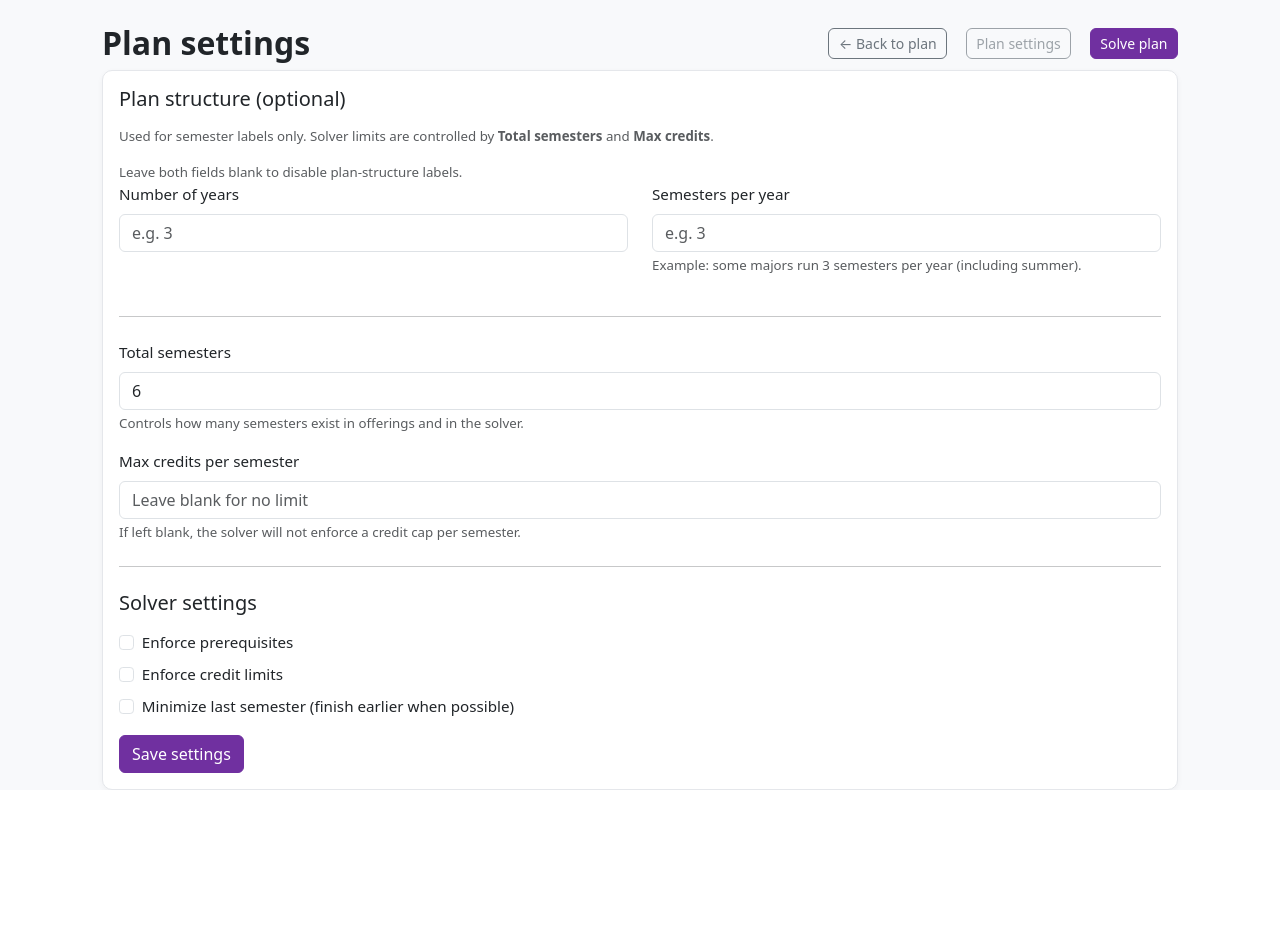
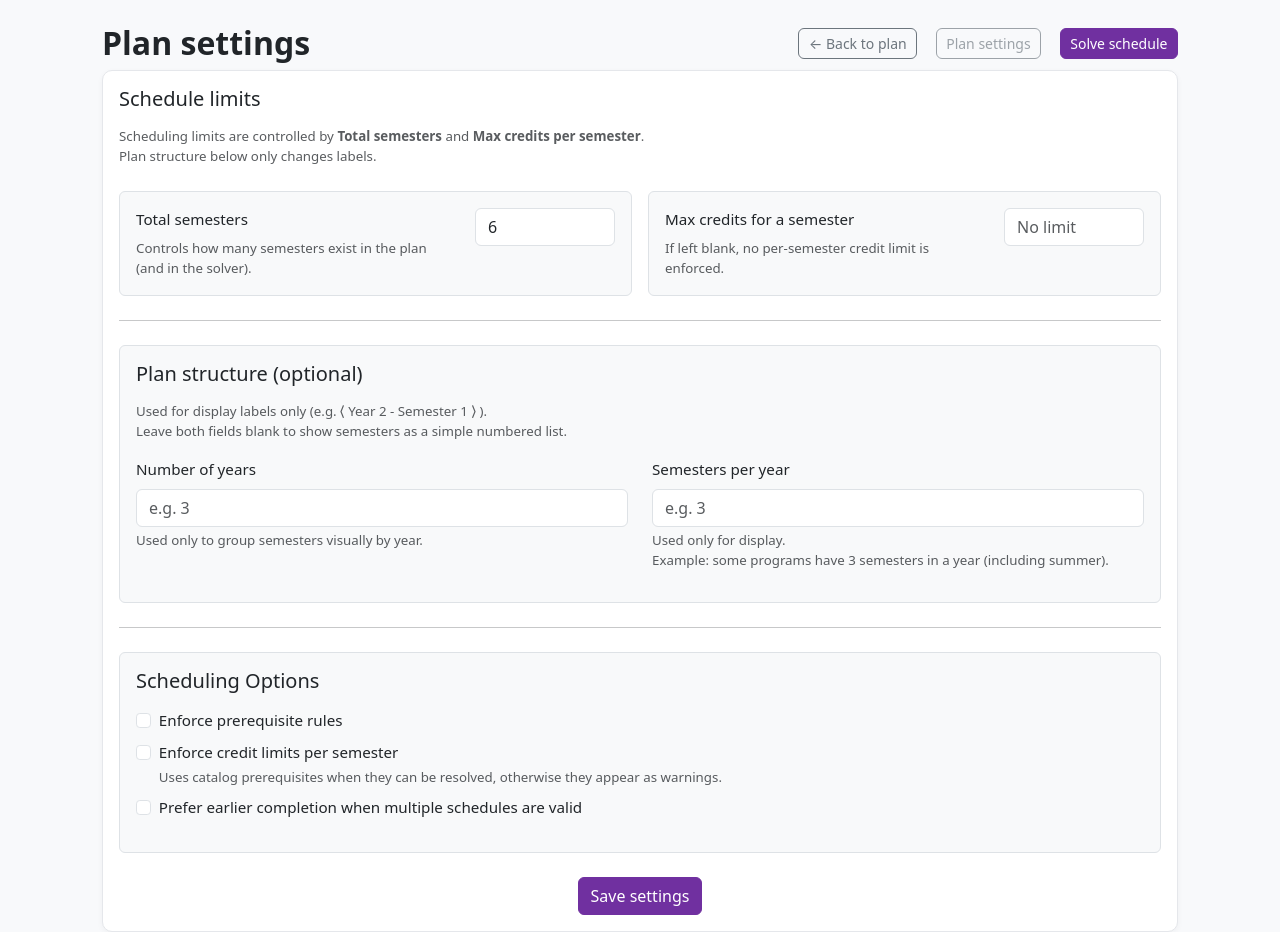
Before and after one commit to sarazoher/course-schedular, a Flask app: template templates/plan_settings.html in a window 1280 px wide. Shown: the part 56-988 px from the top of the page. Before the commit the page ends 846 px from the top, so only its background shows below. Run offline with Flask 3, Linux system fonts and the light colour scheme; the template is opened without the code that fills it, so the values that code supplies are empty.

Commit message:
Improve plan page messaging and redesign Plan Settings UI

```diff
--- a/templates/plan_schedule.html
+++ b/templates/plan_schedule.html
@@ -132,7 +132,7 @@
     <div class="alert alert-warning" role="alert">
       <div class="fw-semibold">No valid schedule could be produced.</div>
       <div class="mt-1">
-        The solver could not find a feasible schedule under the current plan configuration.
+        The solver could not find a feasible schedule under the current plan configuration.<br>
         This usually happens when course availability, prerequisites, or plan limits conflict.
       </div>
 
@@ -183,7 +183,7 @@
                 {% for course in bucket %}
                   {% set code_s = (course.code|string) %}
                   {% set m = (catalog_meta_courses.get(code_s) if catalog_meta_courses is defined else None) %}
-                  <!-- meta debug: {{ m }} -->
+
                   <li class="list-group-item">
                     <div class="d-flex justify-content-between align-items-start">
                       <div class="d-flex align-items-center gap-2">
--- a/templates/plan_settings.html
+++ b/templates/plan_settings.html
@@ -23,7 +23,7 @@
       class="d-inline"
     >
       <button type="submit" class="btn btn-primary btn-sm">
-        Solve plan
+        Solve schedule
       </button>
     </form>
   </div>
@@ -36,15 +36,88 @@
       method="POST"
       action="{{ url_for('main.plan_settings', plan_id=plan.id) }}"
     >
+
+      <!-- Schedule limits -->
+      <h5 class="mb-3">Schedule limits</h5>
+
+      <p class="text-muted small mb-4">
+        Scheduling limits are controlled by <strong>Total semesters</strong> and <strong>Max credits per semester</strong>. <br>
+        Plan structure below only changes labels.
+      </p>
+
+      <div class="row g-3">
+        <!-- Total semesters -->
+        <div class="col-md-6">
+          <div class="border rounded p-3 bg-light h-100">
+            <div class="d-flex justify-content-between align-items-start gap-3">
+              <div>
+                <label for="total_semesters" class="form-label mb-1">
+                  Total semesters
+                </label>
+                <div class="form-text">
+                  Controls how many semesters exist in the plan <br>
+                  (and in the solver).
+                </div>
+              </div>
+
+              <div class="text-end">
+                <input
+                  type="number"
+                  class="form-control"
+                  id="total_semesters"
+                  name="total_semesters"
+                  min="1"
+                  max="20"
+                  value="{{ constraints.total_semesters or 6 }}"
+                  required
+                  style="width: 140px;"
+                >
+              </div>
+            </div>
+          </div>
+        </div>
+
+        <!-- Max credits per semester -->
+        <div class="col-md-6">
+          <div class="border rounded p-3 bg-light h-100">
+            <div class="d-flex justify-content-between align-items-start gap-3">
+              <div>
+                <label for="max_credits_per_semester" class="form-label mb-1">
+                  Max credits for a semester
+                </label>
+                <div class="form-text">
+                  If left blank, no per-semester credit limit is enforced.
+                </div>
+              </div>
+
+              <div class="text-end">
+                <input
+                  type="number"
+                  class="form-control"
+                  id="max_credits_per_semester"
+                  name="max_credits_per_semester"
+                  min="1"
+                  max="60"
+                  value="{{ constraints.max_credits_per_semester if constraints.max_credits_per_semester is not none else '' }}"
+                  placeholder="No limit"
+                  style="width: 140px;"
+                >
+              </div>
+            </div>
+          </div>
+        </div>
+      </div>
+
+      <hr class="my-4">
+
+      <!-- Plan structure (optional) -->
+      <div class="border rounded p-3 bg-light mb-4">
+
         <h5 class="mb-3">Plan structure (optional)</h5>
         <p class="text-muted small mb-3">
-          Used for semester labels only. Solver limits are controlled by
-          <strong>Total semesters</strong> and <strong>Max credits</strong>.
+          Used for display labels only (e.g. ⟨ Year 2 - Semester 1 ⟩ ). <br>
+          Leave both fields blank to show semesters as a simple numbered list.
         </p>
-
-        <div class="form-text">
-          Leave both fields blank to disable plan-structure labels.
-        </div>
 
         <div class="row">
           <div class="col-md-6 mb-3">
@@ -61,6 +134,9 @@
               value="{{ constraints.years if constraints and constraints.years is not none else '' }}"
               placeholder="e.g. 3"
             >
+            <div class="form-text">
+              Used only to group semesters visually by year.
+            </div>
           </div>
 
           <div class="col-md-6 mb-3">
@@ -78,57 +154,19 @@
               placeholder="e.g. 3"
             >
             <div class="form-text">
-              Example: some majors run 3 semesters per year (including summer).
+              Used only for display. <br>
+              Example: some programs have 3 semesters in a year (including summer).
             </div>
           </div>
         </div>
 
-        <hr class="my-4">
-
-        <!-- Total semesters -->
-        <div class="mb-3">
-          <label for="total_semesters" class="form-label">
-            Total semesters
-          </label>
-          <input
-            type="number"
-            class="form-control"
-            id="total_semesters"
-            name="total_semesters"
-            min="1"
-            max="20"
-            value="{{ constraints.total_semesters or 6 }}"
-            required
-          >
-          <div class="form-text">
-            Controls how many semesters exist in offerings and in the solver.
       </div>
-        </div>
-
-        <!-- Max credits per semester -->
-        <div class="mb-3">
-          <label for="max_credits_per_semester" class="form-label">
-            Max credits per semester
-          </label>
-          <input
-            type="number"
-            class="form-control"
-            id="max_credits_per_semester"
-            name="max_credits_per_semester"
-            min="1"
-            max="60"
-            value="{{ constraints.max_credits_per_semester if constraints.max_credits_per_semester is not none else '' }}"
-            placeholder="Leave blank for no limit"
-          >
-          <div class="form-text">
-            If left blank, the solver will not enforce a credit cap per semester.
-          </div>
-        </div>
-
       <hr class="my-4">
 
       <!-- Solver flags -->
-        <h5 class="mb-3">Solver settings</h5>
+      <div class="border rounded p-3 bg-light mb-4">
+
+        <h5 class="mb-3">Scheduling Options</h5>
 
         <div class="form-check mb-2">
           <input
@@ -139,7 +177,7 @@
             {% if constraints and constraints.enforce_prereqs %}checked{% endif %}
           >
           <label class="form-check-label" for="enforce_prereqs">
-            Enforce prerequisites
+            Enforce prerequisite rules
           </label>
         </div>
 
@@ -152,8 +190,12 @@
             {% if constraints and constraints.enforce_credit_limits %}checked{% endif %}
           >
           <label class="form-check-label" for="enforce_credit_limits">
-            Enforce credit limits
+            Enforce credit limits per semester
           </label>
+
+          <div class="form-text">
+            Uses catalog prerequisites when they can be resolved, otherwise they appear as warnings.
+          </div>
         </div>
 
         <div class="form-check mb-3">
@@ -165,13 +207,16 @@
             {% if constraints and constraints.minimize_last_semester %}checked{% endif %}
           >
           <label class="form-check-label" for="minimize_last_semester">
-            Minimize last semester (finish earlier when possible)
+            Prefer earlier completion when multiple schedules are valid
           </label>
         </div>
-
+      </div>
+      <!-- Settings Button -->
+      <div class="d-flex justify-content-center mt-3">
         <button type="submit" class="btn btn-primary">
           Save settings
         </button>
+      </div>
 
     </form>
   </div>
```
Also changed, not shown: templates/course_detail.html (+8 -8 lines), templates/plan_detail.html (+6 -5 lines). Lines whose indentation alone changed are shown as unchanged.
